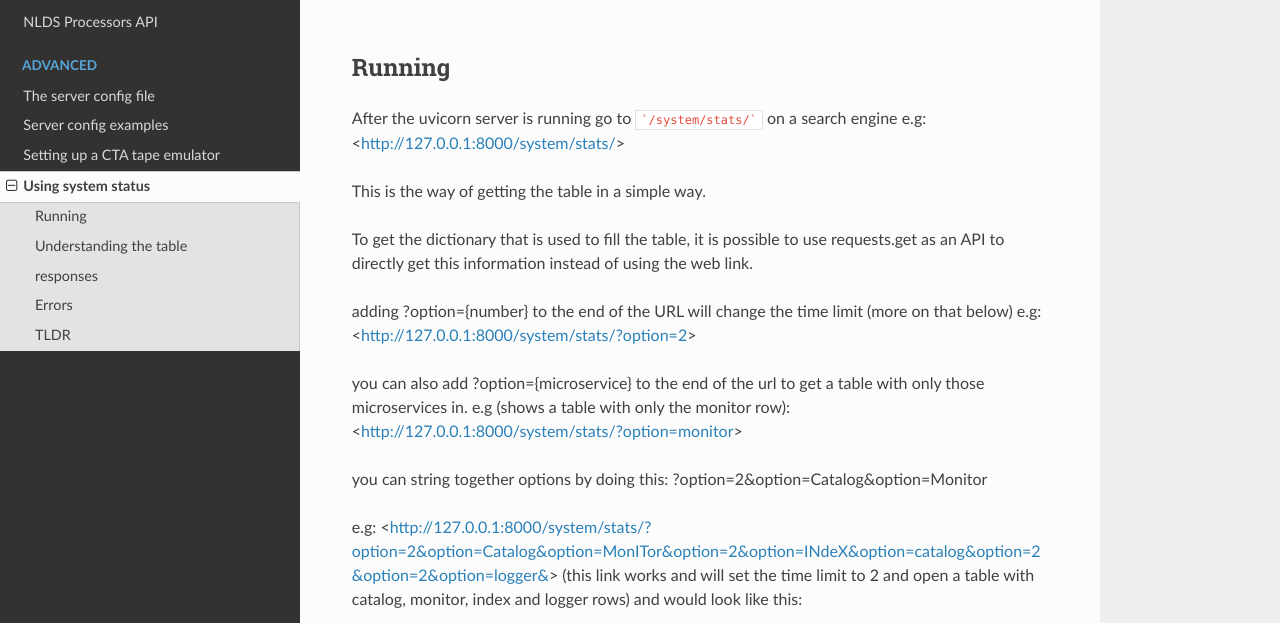
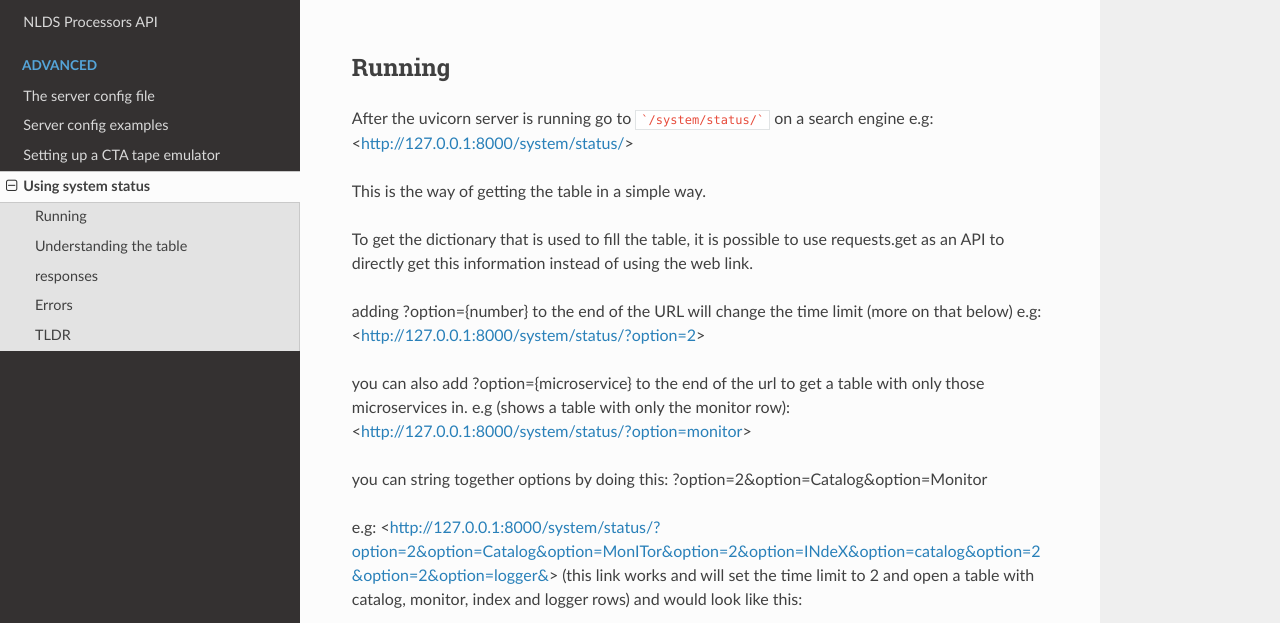
Before and after one commit to cedadev/nlds, a Sphinx documentation site: the page built from docs/source/system-status.rst, in a window 1280 px wide and 1400 px high, scrolled down 1106 px. Shown: the part 147-770 px from the top of the window. Built offline with Sphinx 7.4.7 and the Read the Docs theme 2.0.0, drawn with Linux system fonts in a browser that asks for light colours; some of the changed text lies outside the part shown.

Commit message:
changed stats to status

````diff
--- a/docs/source/system-status.rst
+++ b/docs/source/system-status.rst
@@ -59,8 +59,8 @@ Running
 -------
 
 
-After the uvicorn server is running go to ```/system/stats/``` on a search engine
-e.g: <http://127.0.0.1:8000/system/stats/>
+After the uvicorn server is running go to ```/system/status/``` on a search engine
+e.g: <http://127.0.0.1:8000/system/status/>
 
 This is the way of getting the table in a simple way.
 
@@ -70,17 +70,17 @@ as an API to directly get this information instead of using the web link.
 
 adding ?option={number} to the end of the URL will change the time limit
 (more on that below) e.g:
-<http://127.0.0.1:8000/system/stats/?option=2>
+<http://127.0.0.1:8000/system/status/?option=2>
 
 you can also add ?option={microservice} to the end of the url to get a table with only
 those microservices in. e.g (shows a table with only the monitor row):
-<http://127.0.0.1:8000/system/stats/?option=monitor>
+<http://127.0.0.1:8000/system/status/?option=monitor>
 
 you can string together options by doing this:
 ?option=2&option=Catalog&option=Monitor
 
 e.g:
-<http://127.0.0.1:8000/system/stats/?option=2&option=Catalog&option=MonITor&option=2&option=INdeX&option=catalog&option=2&option=2&option=logger&>
+<http://127.0.0.1:8000/system/status/?option=2&option=Catalog&option=MonITor&option=2&option=INdeX&option=catalog&option=2&option=2&option=logger&>
 (this link works and will set the time limit to 2 and open a table with catalog, monitor, index and logger rows)
 and would look like this:
 
@@ -111,10 +111,10 @@ and if you accidentally have a duplicate it will ignore it. you can also do
 
 you are also able to select specific microservices and get a JSON response from them
 helpful for an API. To do this add the microservice you want at the end of the URL
-<http://127.0.0.1:8000/system/stats/catalog>
+<http://127.0.0.1:8000/system/status/catalog>
 this will give information as a JSON response for the catalog microservice
 you can also add time limit to this like the others:
-<http://127.0.0.1:8000/system/stats/catalog?option=6>
+<http://127.0.0.1:8000/system/status/catalog?option=6>
 (shows catalog JSON information with a time limit as 6). This uses the same rules as
 the other time limit (not below 0 or above 15). If you spell the microservice wrong then
 it will take you to the main table.
@@ -275,6 +275,6 @@ TLDR
 ----
 
 
-going to ```/system/stats/``` on a search engine or <http://127.0.0.1:8000/system/stats/>
+going to ```/system/status/``` on a search engine or <http://127.0.0.1:8000/system/status/>
 will show you a table of what microservices are currently running and the tags of any consumers
 that have failed
````
Also changed, not shown: 4 other files.
